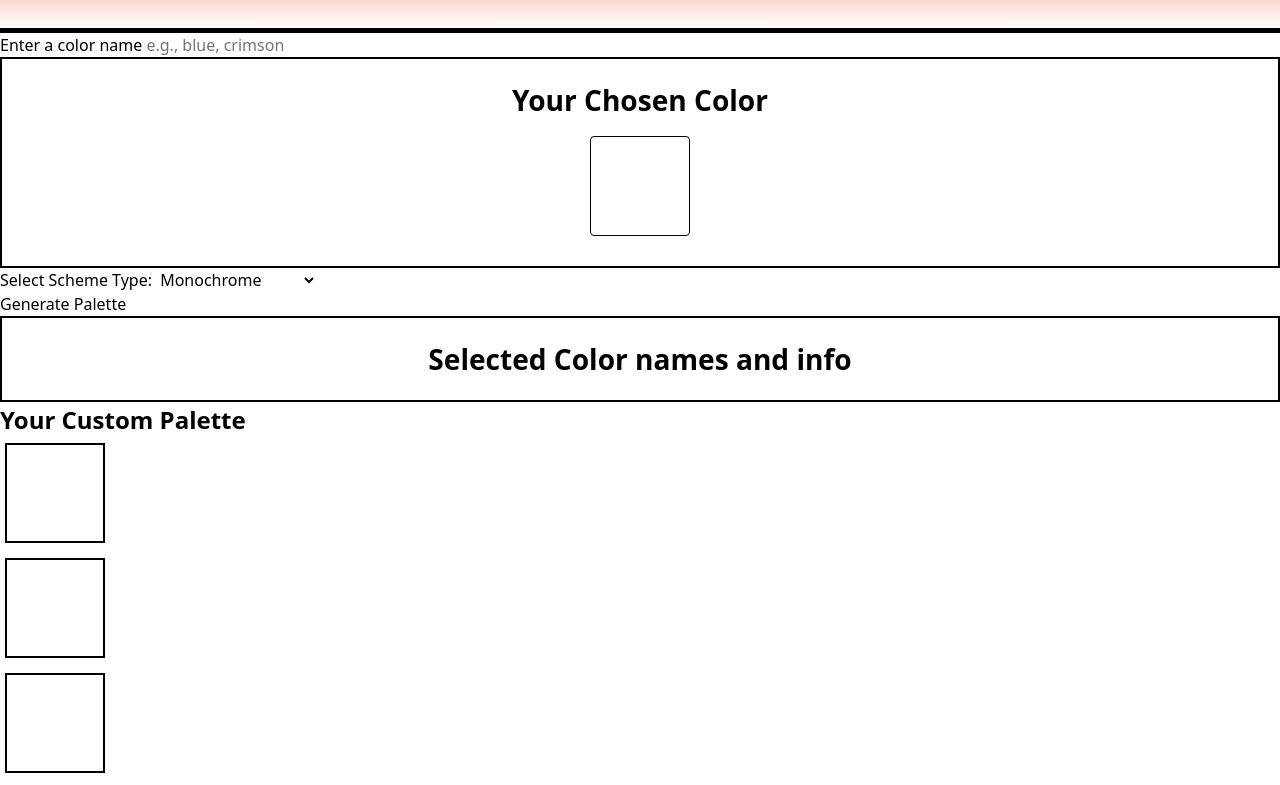
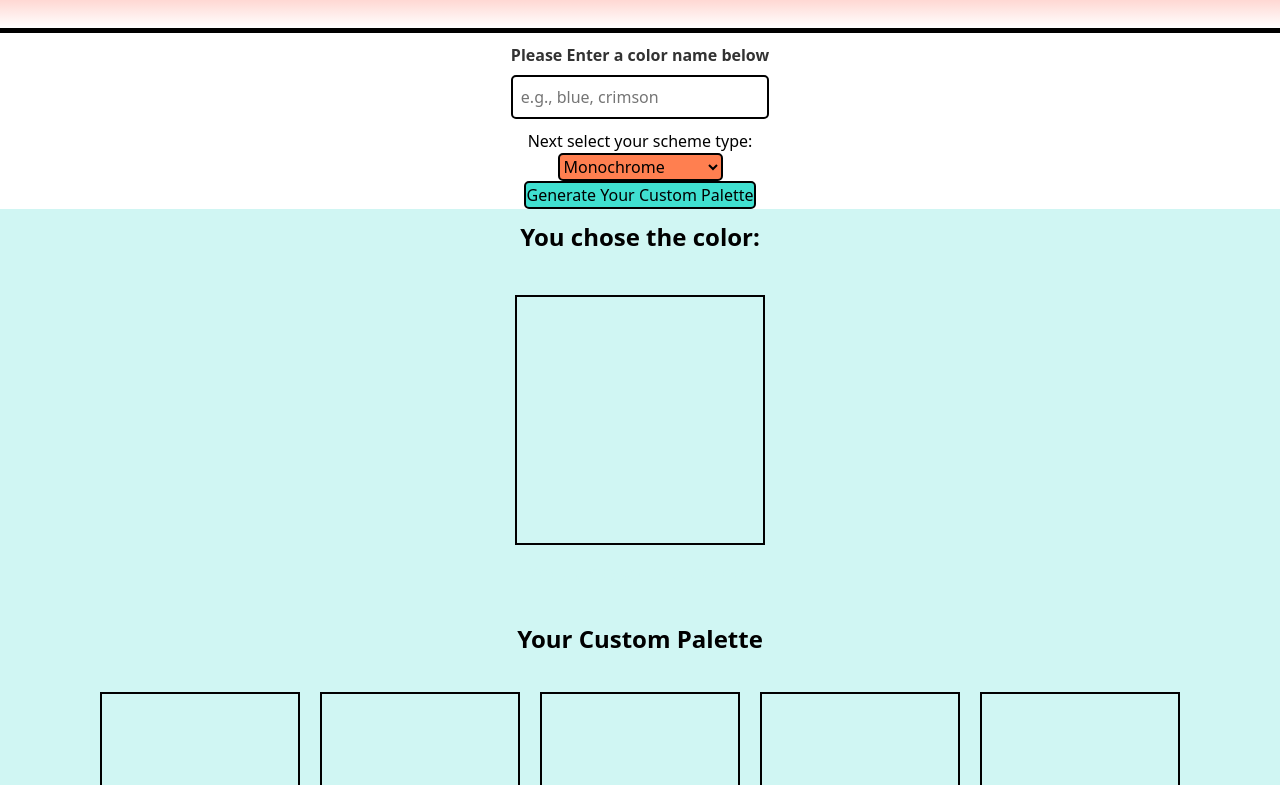
Before and after one commit to Morrell616/StitchandHue, a website: page public/ColorPalette.html in a window 1280 px wide. Shown: the part 117-902 px from the top of the page. Drawn offline with Linux system fonts and the light colour scheme.

Commit message:
added favicon, finished colorpalette functinallity, and color palette css

```diff
--- a/public/ColorPalette.html
+++ b/public/ColorPalette.html
@@ -7,6 +7,8 @@
       <meta name="viewport" content="width=device-width, initial-scale=1.0">
       <meta http-equiv="X-UA-Compatible" content="ie=edge">
       <link href="https://fonts.googleapis.com/css2?family=Pacifico&display=swap" rel="stylesheet">
+      <link rel="icon" type="image/png" href="img/favicon.png">
+
 
       <link rel="stylesheet" href="css/colorpalette.css">
       <script src="https://cdnjs.cloudflare.com/ajax/libs/tinycolor/1.4.2/tinycolor.min.js"></script>
@@ -14,6 +16,7 @@
       <title>Granny Square Pattern</title>
 
   </head>
+
   <body>
     <div class="header">
      <a href= "#default" class = "title">Stitch And Hue</a>
@@ -24,21 +27,14 @@
       </div>
     </div>
 
+  <article class=" user-generated-info">
+      <div class="color-input">
+        <label for="color-name">Please Enter a color name below</label>
+        <input type="text" id="color-name" placeholder="e.g., blue, crimson">
+      </div>
 
-    <div class=" color-input">
-      <label for="color-name">Enter a color name</label>
-      <input type="text" id="color-name" placeholder="e.g., blue, crimson">
-    </div>
-
-    <div id="color-details">
-      <h3>Your Chosen Color</h3>
-      <div class="chosen-color-box"></div>
-      <p id="chosen-color-info"></p>
-  </div>
-
-
-    <div class="scheme-input">
-      <label for="color-scheme">Select Scheme Type:</label>
+      <div class="scheme-input">
+        <label for="color-scheme">Next select your scheme type:</label>
         <select id="color-scheme">
           <option value="monochrome">Monochrome</option>
           <option value="monochrome-dark">Monochrome-dark</option>
@@ -46,16 +42,22 @@
           <option value="analogic">Analogic</option>
           <option value="complement">Complement</option>
         </select>
+      </div>
+
+      <button id="generate-palette">Generate Your Custom Palette</button>
+  </article>
+  <h2 class="chosen-color">You chose the color:</h2>
+  <aside class = "api-generated-info">
+    <div id="color-details">
+      <div class="chosen-color-box"></div>
+      <p id="chosen-color-info"> You chose the color:</p>
     </div>
 
-    <button id="generate-palette">Generate Palette</button>
-
-      <div id ="color-details">
-        <h3>Selected Color names and info</h3>
+    <div id ="color-specifications">
         <p id="color-name-detail"></p>
         <p id="color-hex-detail"></p>
         <p id="color-rgb-detail"></p>
-      </div>
+    </div>
 
     <div class="palette">
       <h2>Your Custom Palette</h2>
@@ -68,6 +70,7 @@
       <div id="color4" class="palette-box"></div>
       <div id="color5" class="palette-box"></div>
     </div>
+  </aside>
 
   <script src="index.js"></script>
 </body>
--- a/public/css/colorpalette.css
+++ b/public/css/colorpalette.css
@@ -3,7 +3,8 @@
 html, body {
     padding: 0;
     margin: 0;
-}
+    background-color: #d0f6f3;
+   }
 
 .header {
     background: linear-gradient(#ff6f61, #ff9a8d, white);
@@ -43,7 +44,7 @@ html, body {
         background-color:teal;
         color: white;
         text-decoration: underline;
-    }
+     }
 
     .header-right {
         display:flex;
@@ -51,57 +52,209 @@ html, body {
         padding-right: 20px;
         gap: 5px;
     }
+    .color-input {
+        display:flex;
+        flex-direction: column;
+        gap: 8px;
+        margin: 10px;
+    }
+    .color-input label {
+        font-size: 16px;
+        font-weight: bold;
+        color: #333;
+    }
+
+    h2 {
+        display: flex;
+        justify-content: center;
+        align-items: center;
+        padding: 10px;
+    }
+
+.color-input input {
+    padding: 8px;
+    border: 2px solid black;
+    border-radius: 5px;
+}
+.chosen-color-box {
+    display: flex;
+    justify-content: center;
+    align-items: center;
+    width: 200px;
+    height:200px;
+    border: 2px solid black;
+    margin: 10px auto;
+    text-align: center;
+    color:#333;
+    font-weight: bold;
+    font-size: 24px;
+    overflow: hidden;
+}
+
+
+.user-generated-info {
+        display: flex;
+        flex-direction: column;
+        justify-content: center;
+        align-items: center;
+        background-color: #fff
+}
+user-generated-info label {
+        font-size: 5px;
+        margin-bottom: 5px;
+        text-align: center;
+ }
+
+    .api-generated-info {
+        display: flex;
+        flex-direction: column;
+        justify-content: center;
+        align-items: center;
+    }
+
 
    #color-details {
-        display: flex;
+        display:flex;
         flex-direction: column;
+        justify-content: center;
         align-items: center;
+        flex-wrap: nowrap;
+        color:#d0f6f3;
         font-size: 24px;
         padding: 20px;
-        color: black;
-        border: 2px solid black;
+        max-width: 400px;
+        margin: 0 auto;
+
    }
 
    #color-details div {
-    width: 100px;
-    height: 100px;
-    margin-top: 15px;
+    display:flex;
+    flex-direction: column;
+    justify-content: center;
+    align-items: center;
+    flex-wrap: nowrap;
+    width: 250px;
+    height: 250px;
+    padding: 20px;
+    border: 2px solid black;
 
+
+   }
+   #color-specifications {
+    display: flex;
+    flex-direction: column;
+    align-content: center;
+    justify-content: center;
+    font-size: 20px;
+
+   }
+   #color-scheme {
+    background-color: coral;
+    border: 2px solid black;
+    border-radius: 5px;
+   }
+
+   #generate-palette {
+    background-color: turquoise;
+    font-size: 16px;
+    border: 2px solid #000;
+    border-radius: 5px;
+   }
+
+   .scheme-input {
+    display: flex;
+    flex-direction: column;
+    align-items: center;
+
+   }
+
+   #scheme-input {
+    text-decoration: underline;
+    background-color: coral;
    }
 
     #generated-palette {
         display: flex;
-        flex-direction: column;
+        flex-direction: row;
+        flex-wrap:wrap;
         justify-content: center;
         gap: 5px;
 
     }
     .palette-box {
-        display: flex;
+        display:flex;
         justify-content: center;
         align-items: center;
+        color:#d0f6f3;
         width: 100px;
         height: 100px;
         border: 2px solid black;
         margin: 5px;
     }
 
-// code to look article
+
 #chosen-color {
     text-align: center;
     margin: 20px auto;
-    padding: 20px;
-    border: 2px solid #ddd;
-    border-radius: 8px;
     background-color: #f9f9f9;
     width: 80%;
     max-width: 400px;
 }
 
-.chosen-color-box {
-    width: 100px;
-    height: 100px;
-    margin: 10px auto;
-    border: 1px solid black;
-    border-radius: 4px;
+
+@media (min-width: 760px) {
+
+    .image-folder {
+        justify-content: center;
+        object-fit: cover;
+        max-width:1024px;
+        height: 200px;
+        margin-bottom: 20px;
 }
+.header {
+    background: linear-gradient(#ff6f61, #ff9a8d, white);
+    display: flex;
+    flex-direction: row;
+    justify-content: space-between;
+    height: 150px;
+
+    }
+
+    .header a.title {
+        font-size: 50px;
+        font-weight: bold;
+        color:black;
+        margin-bottom: 30px;
+        flex-shrink: 3;
+    }
+
+
+    .header a {
+        font-size: 30px;
+        line-height: 25px;
+        border-radius: 4px;
+        margin-left: 5px;
+        padding-left:20px;
+    }
+
+    .header-right {
+        display:flex;
+        justify-content: flex-end;
+        padding-right: 20px;
+        gap: 5px;
+    }
+
+
+    #generated-palette {
+        gap: 10px;
+        max-width: 100%;
+        flex-wrap: nowrap;
+        padding: 20px;
+    }
+
+    .palette-box {
+        width: 200px;
+        height: 200px;
+        padding: 20px;
+       }
+}
--- a/public/index.js
+++ b/public/index.js
@@ -20,8 +20,12 @@ document.addEventListener("DOMContentLoaded", () => {
             chosenColorContainer.style.backgroundColor = tinycolor(userColor).toHexString();
             chosenColorContainer.textContent = userColor;
         } else {
+            alert("Please enter a valid color!")
             console.error("Invalid color was entered.");
+            return;
         }
+
+
         const color = tinycolor(userColor);
         const hexCode = color.toHex();
         console.log("Hex code:", hexCode);
@@ -38,7 +42,6 @@ document.addEventListener("DOMContentLoaded", () => {
                 console.log("data received:", data);
 
                 displayColorDetails(data.colorInfo);
-
                 renderColorPalette(data.palette);
         } catch (error) {
             console.error("Error fetching color palette:", error);
@@ -48,11 +51,13 @@ document.addEventListener("DOMContentLoaded", () => {
 
     function displayColorDetails(colorInfo) {
         const colorBoxHTML = `
-          <p><strong>Name:</strong> ${colorInfo.name.value}</p>
-          <p><strong>Hex Code:</strong> ${colorInfo.hex.value}</p>
-          <p><strong>RGB:</strong> ${colorInfo.rgb.value}</p>
-          <div class="chosen-color-box" "style="background-color: ${colorInfo.hex.value};"></div>
+
+        <div class="chosen-color-box" style="background-color: ${colorInfo.hex.value};">
+            ${colorInfo.name.value}<br>${colorInfo.hex.value}
+        </div>
           `;
+
+          colorDetailsDiv.innerHTML = colorBoxHTML;
     }
 
     function renderColorPalette(palette) {
```
Also changed, not shown: public/index.html (+2 -0 lines), public/pattern.html (+2 -0 lines), public/img/favicon.png (added).
